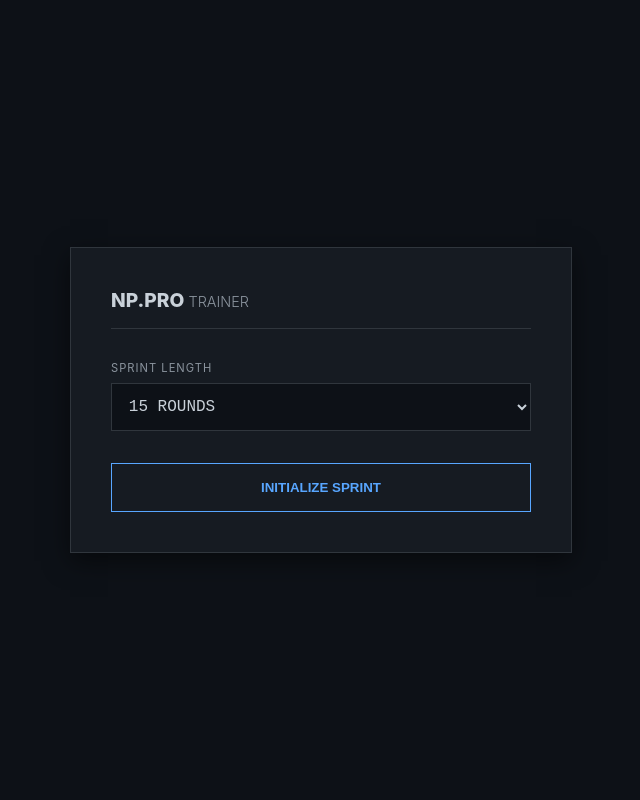
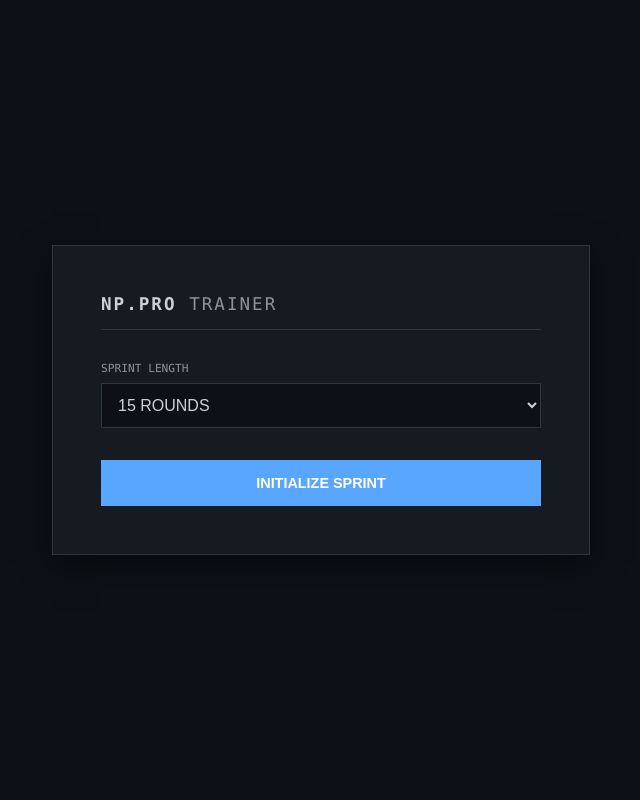
Before and after one commit to plasticfrog/Number-Trainer, a PHP site: page / in a window 1280 px wide. Shown: the whole page, without its empty margins (319-959 px from the left). Run offline with PHP 8.4, Linux system fonts and the light colour scheme.

Commit message:
Update style.css

```diff
--- a/style.css
+++ b/style.css
@@ -1,17 +1,17 @@
 :root {
-    --bg-main: #0d1117;
-    --bg-card: #161b22;
-    --border-dim: #30363d;
-    --text-primary: #c9d1d9;
-    --text-muted: #8b949e;
-    --accent-blue: #58a6ff;
-    --accent-red: #f85149;
+    --bg: #0d1117;
+    --card: #161b22;
+    --border: #30363d;
+    --text: #c9d1d9;
+    --muted: #8b949e;
+    --action: #58a6ff;
+    --error: #f85149;
 }
 
 body {
-    background-color: var(--bg-main);
-    color: var(--text-primary);
-    font-family: -apple-system, BlinkMacSystemFont, "Segoe UI", Helvetica, Arial, sans-serif;
+    background-color: var(--bg);
+    color: var(--text);
+    font-family: ui-monospace, SFMono-Regular, "SF Mono", Menlo, Consolas, "Liberation Mono", monospace;
     display: flex;
     justify-content: center;
     align-items: center;
@@ -20,26 +20,25 @@ body {
 }
 
 .app-container {
-    background: var(--bg-card);
-    border: 1px solid var(--border-dim);
-    padding: 2.5rem;
-    width: 420px;
-    box-shadow: 0 8px 24px rgba(0,0,0,0.5);
+    background: var(--card);
+    border: 1px solid var(--border);
+    padding: 3rem;
+    width: 440px;
+    box-shadow: 0 10px 30px rgba(0,0,0,0.5);
 }
 
-.brand { font-size: 1.2rem; font-weight: 800; border-bottom: 1px solid var(--border-dim); padding-bottom: 1rem; margin-top: 0; }
-.sub { color: var(--text-muted); font-weight: 300; font-size: 0.9rem; }
+.brand { font-size: 1.1rem; letter-spacing: 2px; border-bottom: 1px solid var(--border); padding-bottom: 15px; margin: 0 0 2rem 0; }
+.sub { color: var(--muted); font-weight: 300; }
 
-.control-wrapper { margin: 2rem 0; }
-label { display: block; font-size: 0.7rem; color: var(--text-muted); margin-bottom: 0.5rem; letter-spacing: 1px; }
+.control-wrapper { margin-bottom: 2rem; }
+label { display: block; font-size: 0.7rem; color: var(--muted); margin-bottom: 8px; }
 
 select, input {
     width: 100%;
-    background: var(--bg-main);
-    border: 1px solid var(--border-dim);
-    color: var(--text-primary);
-    padding: 0.8rem;
-    font-family: 'Courier New', Courier, monospace;
+    background: var(--bg);
+    border: 1px solid var(--border);
+    color: var(--text);
+    padding: 12px;
     font-size: 1rem;
     outline: none;
     box-sizing: border-box;
@@ -47,28 +46,25 @@ select, input {
 
 #start-btn {
     width: 100%;
-    background: transparent;
-    border: 1px solid var(--accent-blue);
-    color: var(--accent-blue);
-    padding: 1rem;
-    font-weight: 600;
+    background: var(--action);
+    color: #fff;
+    border: none;
+    padding: 15px;
+    font-weight: bold;
     cursor: pointer;
-    transition: all 0.2s;
+    font-size: 0.9rem;
 }
-
-#start-btn:hover { background: rgba(88, 166, 255, 0.1); }
 
 #target-number {
     font-size: 5rem;
-    font-family: 'Courier New', Courier, monospace;
     text-align: center;
     padding: 3rem 0;
-    font-weight: bold;
+    font-weight: 700;
 }
 
-.hud { display: flex; justify-content: space-between; font-size: 0.8rem; color: var(--text-muted); font-family: monospace; }
+.hud { display: flex; justify-content: space-between; font-size: 0.8rem; color: var(--muted); margin-bottom: 1rem; }
 .hidden { display: none; }
 
-.metrics { border-top: 1px solid var(--border-dim); margin: 1.5rem 0; }
-.metric-row { display: flex; justify-content: space-between; padding: 0.8rem 0; border-bottom: 1px dashed var(--border-dim); }
-.btn-reset { width: 100%; background: none; border: 1px solid var(--border-dim); color: var(--text-muted); padding: 0.8rem; cursor: pointer; }
+.metrics { border-top: 1px solid var(--border); margin: 2rem 0; }
+.metric-row { display: flex; justify-content: space-between; padding: 10px 0; border-bottom: 1px dashed var(--border); }
+.btn-reset { width: 100%; background: none; border: 1px solid var(--border); color: var(--muted); padding: 12px; cursor: pointer; }
```
